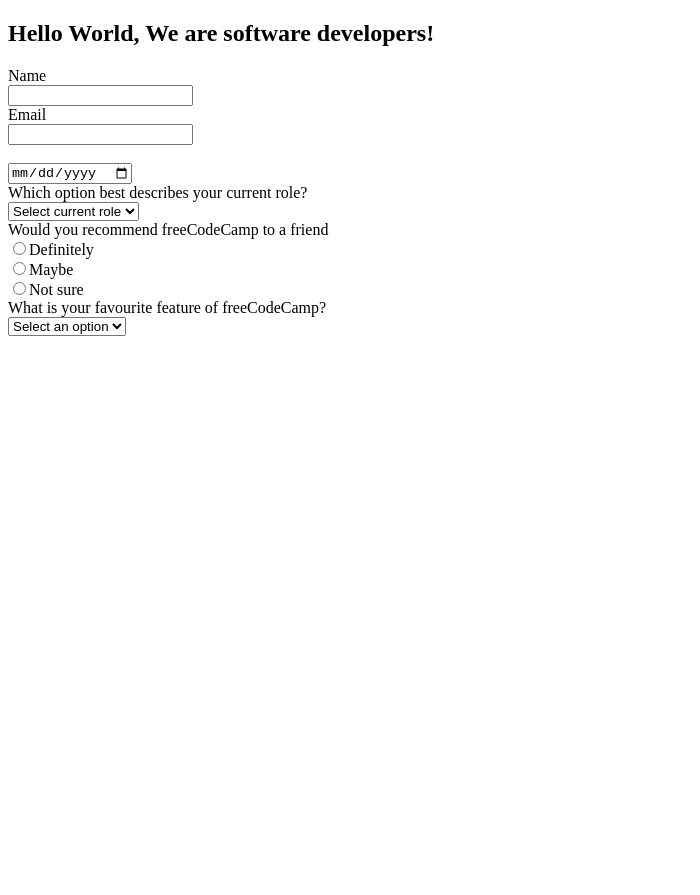
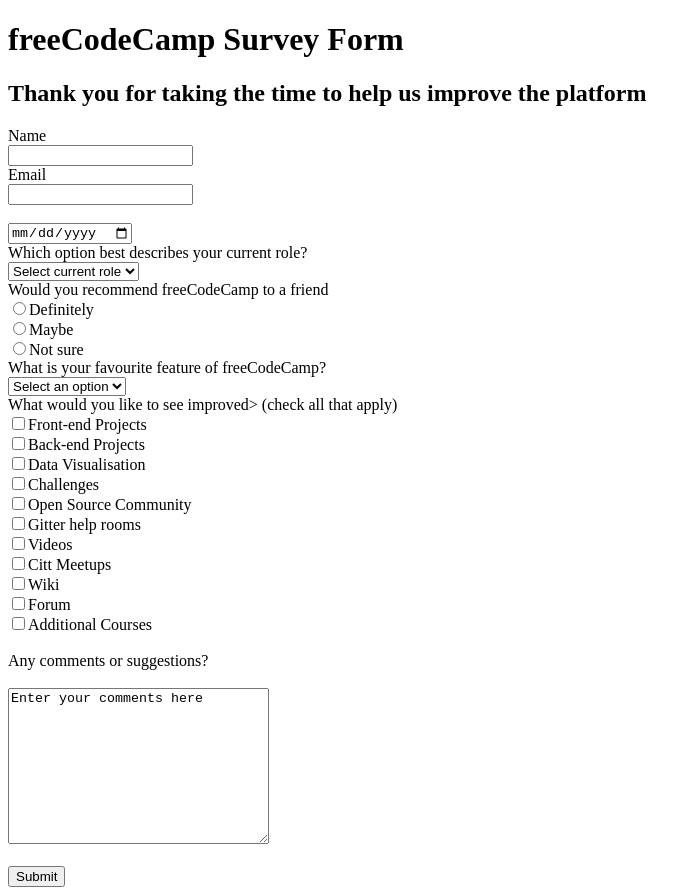
Before and after one commit to denscholar/Microverse-trial, a plain HTML site: page index.html in a window 1280 px wide. Shown: the whole page, without its empty margins (0-700 px from the left). Before the commit the page ends 800 px from the top, so only its background shows below. Drawn offline with Linux system fonts and the light colour scheme.

Commit message:
other html elements added to the index file

```diff
--- a/index.html
+++ b/index.html
@@ -7,7 +7,9 @@
     <title>Document</title>
 </head>
 <body>
-    <h2>Hello World, We are software developers!</h2>
+    <h1>freeCodeCamp Survey Form</h1>
+    <h2>Thank you for taking the time to help us improve the platform</h2>
+
     <div>
         <label for="name">Name</label><br>
         <input type="text" id = "name"><br>
@@ -37,6 +39,21 @@
             <option value="">Open Source</option>
             <option value="">Other</option>
         </select><br>
+        <label for="">What would you like to see improved> (check all that apply)</label><br>
+        <input type="checkbox" name="" id="">Front-end Projects<br>
+        <input type="checkbox" name="" id="">Back-end Projects<br>
+        <input type="checkbox" name="" id="">Data Visualisation<br>
+        <input type="checkbox" name="" id="">Challenges<br>
+        <input type="checkbox" name="" id="">Open Source Community<br>
+        <input type="checkbox" name="" id="">Gitter help rooms<br>
+        <input type="checkbox" name="" id="">Videos<br>
+        <input type="checkbox" name="" id="">Citt Meetups<br>
+        <input type="checkbox" name="" id="">Wiki<br>
+        <input type="checkbox" name="" id="">Forum<br>
+        <input type="checkbox" name="" id="">Additional Courses<br><br>
+        <label for="">Any comments or suggestions?</label><br><br>
+        <textarea name="" id="" cols="30" rows="10">Enter your comments here</textarea><br><br>
+        <button>Submit</button>
     </div>
 </body>
 </html>
```
